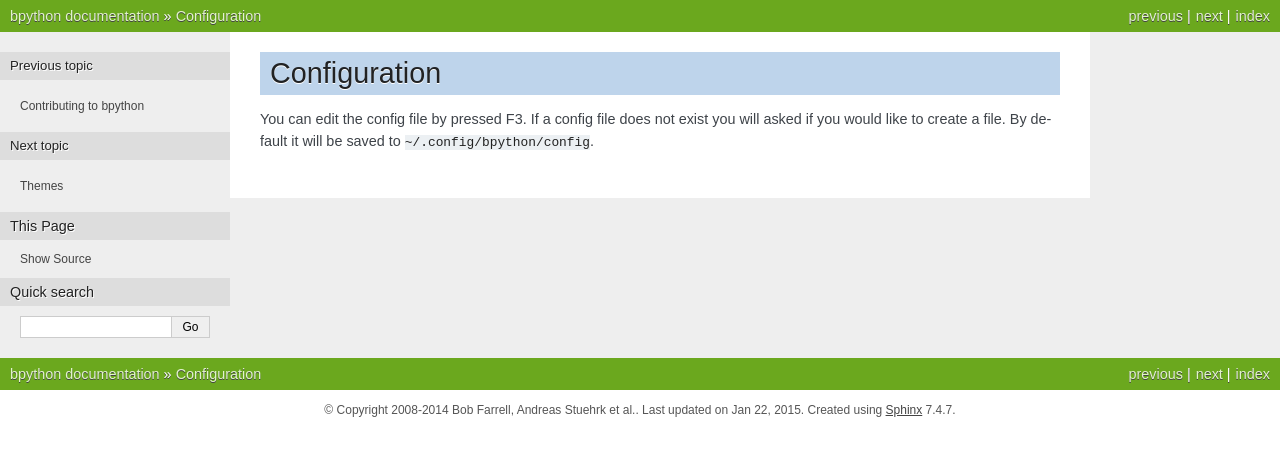
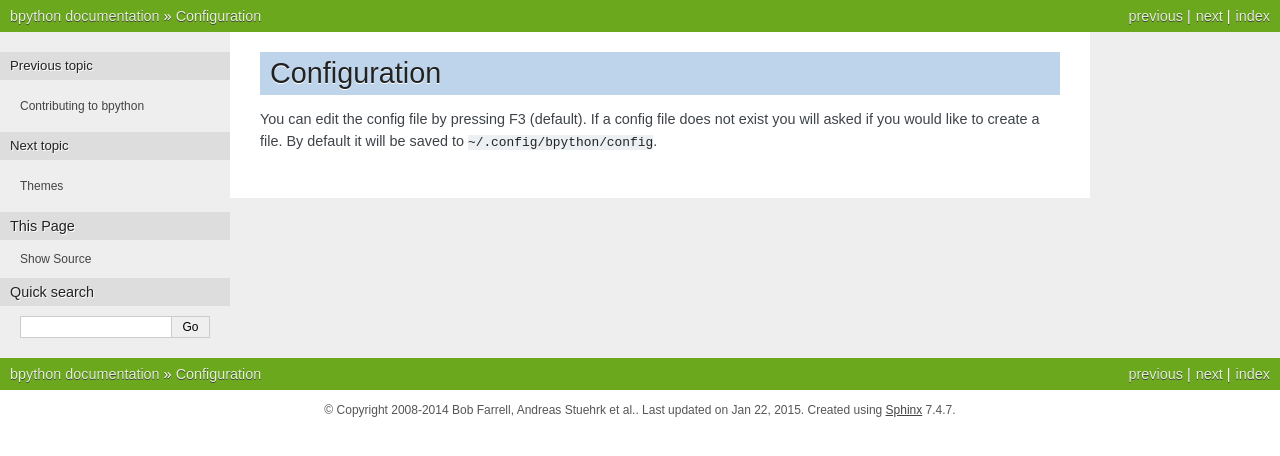
Before and after one commit to bpython/bpython, a Sphinx documentation site: the page built from doc/sphinx/source/configuration.rst, in a window 1280 px wide. Shown: the top 456 px of the page. Built offline with Sphinx 7.4.7, drawn with Linux system fonts in a browser that asks for light colours; pages that are not in the unit, such as notebooks, are missing from menus.

Commit message:
Fix typo

```diff
--- a/doc/sphinx/source/configuration.rst
+++ b/doc/sphinx/source/configuration.rst
@@ -2,5 +2,6 @@
 
 Configuration
 =============
-You can edit the config file by pressed F3. If a config file does not exist
-you will asked if you would like to create a file. By default it will be saved to ``~/.config/bpython/config``.
+You can edit the config file by pressing F3 (default). If a config file does
+not exist you will asked if you would like to create a file. By default it will
+be saved to ``~/.config/bpython/config``.
```
